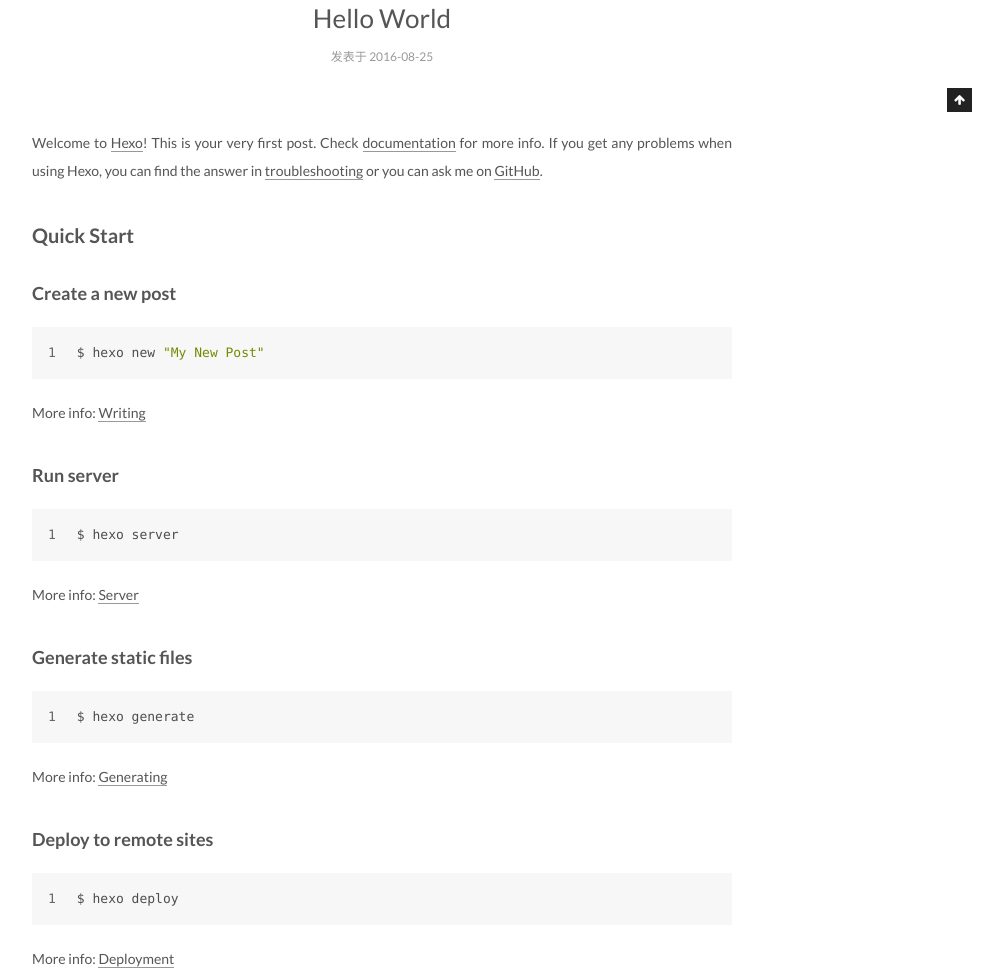
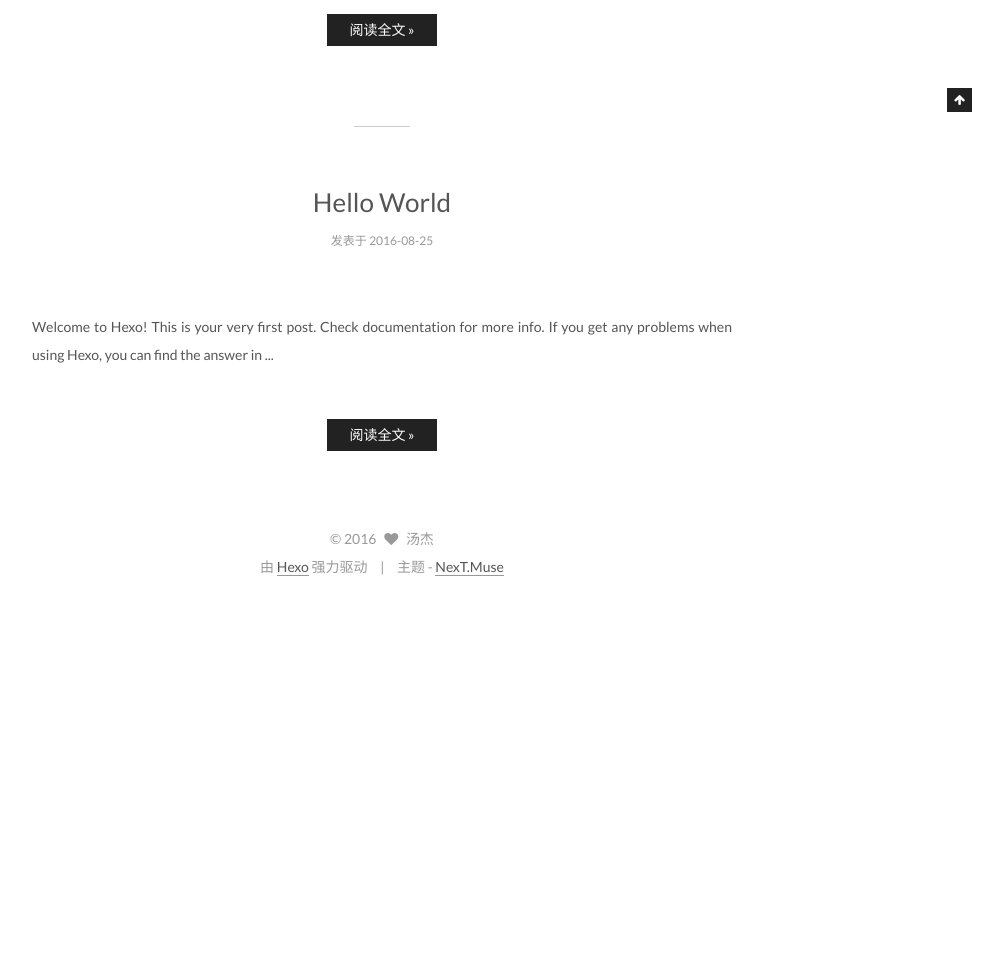
Before and after one commit to jaytangchn/jaytangchn.github.io, a plain HTML site: page index.html in a window 1280 px wide. Shown: the part 788-1764 px from the top of the page, without its empty margins (258-1261 px from the left). After the commit the page ends 1389 px from the top, so only its background shows below. Drawn offline with Linux system fonts and the light colour scheme.

Commit message:
Site updated: 2016-08-28 12:14:29

```diff
--- a/css/main.css
+++ b/css/main.css
@@ -1548,7 +1548,7 @@ pre .javascript .function {
   width: 4px;
   height: 4px;
   border-radius: 50%;
-  background: #44d69c;
+  background: #63ff78;
 }
 .links-of-blogroll {
   font-size: 13px;
--- a/index.html
+++ b/index.html
@@ -305,6 +305,12 @@
 
 
 
+          <div class="post-more-link text-center">
+            <a class="btn" href="/2016/08/25/xxxxxx/#more" rel="contents">
+              阅读全文 &raquo;
+            </a>
+          </div>
+
 
     </div>
 
@@ -398,6 +404,12 @@
 
 
 
+          <div class="post-more-link text-center">
+            <a class="btn" href="/2016/08/25/My-New-Post/#more" rel="contents">
+              阅读全文 &raquo;
+            </a>
+          </div>
+
 
     </div>
 
@@ -488,17 +500,14 @@
 
 
 
-            <p>Welcome to <a href="https://hexo.io/" target="_blank" rel="external">Hexo</a>! This is your very first post. Check <a href="https://hexo.io/docs/" target="_blank" rel="external">documentation</a> for more info. If you get any problems when using Hexo, you can find the answer in <a href="https://hexo.io/docs/troubleshooting.html" target="_blank" rel="external">troubleshooting</a> or you can ask me on <a href="https://github.com/hexojs/hexo/issues" target="_blank" rel="external">GitHub</a>.</p>
-<h2 id="Quick-Start"><a href="#Quick-Start" class="headerlink" title="Quick Start"></a>Quick Start</h2><h3 id="Create-a-new-post"><a href="#Create-a-new-post" class="headerlink" title="Create a new post"></a>Create a new post</h3><figure class="highlight bash"><table><tr><td class="gutter"><pre><div class="line">1</div></pre></td><td class="code"><pre><div class="line">$ hexo new <span class="string">"My New Post"</span></div></pre></td></tr></table></figure>
-<p>More info: <a href="https://hexo.io/docs/writing.html" target="_blank" rel="external">Writing</a></p>
-<h3 id="Run-server"><a href="#Run-server" class="headerlink" title="Run server"></a>Run server</h3><figure class="highlight bash"><table><tr><td class="gutter"><pre><div class="line">1</div></pre></td><td class="code"><pre><div class="line">$ hexo server</div></pre></td></tr></table></figure>
-<p>More info: <a href="https://hexo.io/docs/server.html" target="_blank" rel="external">Server</a></p>
-<h3 id="Generate-static-files"><a href="#Generate-static-files" class="headerlink" title="Generate static files"></a>Generate static files</h3><figure class="highlight bash"><table><tr><td class="gutter"><pre><div class="line">1</div></pre></td><td class="code"><pre><div class="line">$ hexo generate</div></pre></td></tr></table></figure>
-<p>More info: <a href="https://hexo.io/docs/generating.html" target="_blank" rel="external">Generating</a></p>
-<h3 id="Deploy-to-remote-sites"><a href="#Deploy-to-remote-sites" class="headerlink" title="Deploy to remote sites"></a>Deploy to remote sites</h3><figure class="highlight bash"><table><tr><td class="gutter"><pre><div class="line">1</div></pre></td><td class="code"><pre><div class="line">$ hexo deploy</div></pre></td></tr></table></figure>
-<p>More info: <a href="https://hexo.io/docs/deployment.html" target="_blank" rel="external">Deployment</a></p>
+          Welcome to Hexo! This is your very first post. Check documentation for more info. If you get any problems when using Hexo, you can find the answer in
+          ...
 
-
+          <div class="post-more-link text-center">
+            <a class="btn" href="/2016/08/25/hello-world/#more" rel="contents">
+              阅读全文 &raquo;
+            </a>
+          </div>
 
 
     </div>
```
